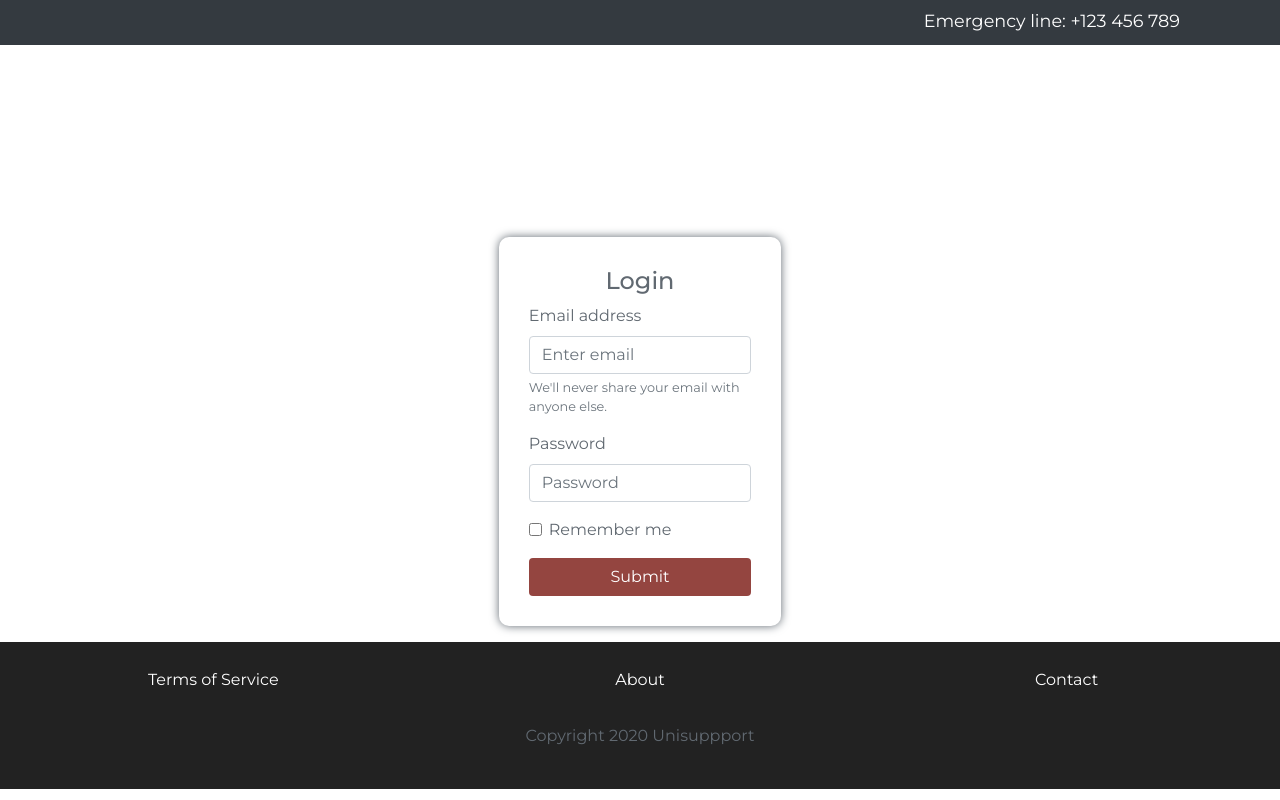
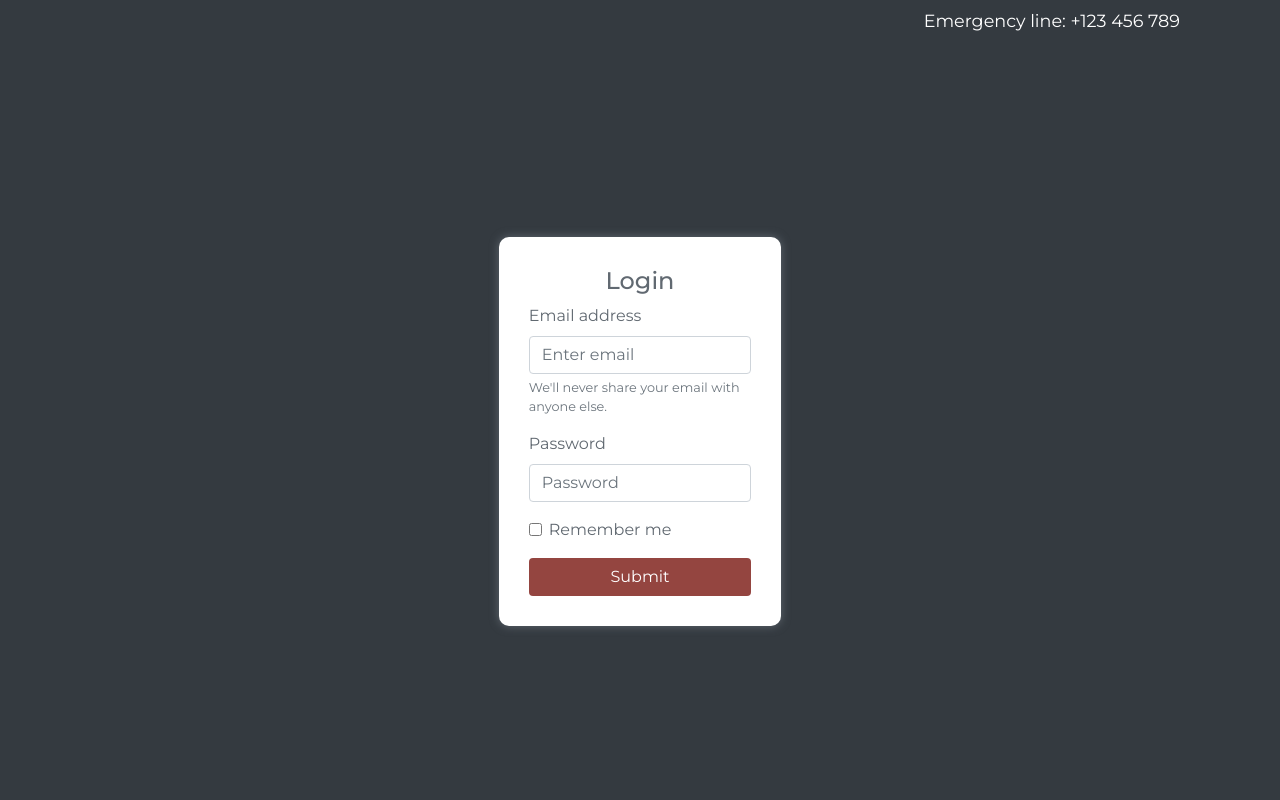
Before and after one commit to rainestormee/unisupportonline, a Django app: page /login/ in a window 1280 px wide. Run offline with Django 3.2, Linux system fonts and the light colour scheme; some libraries are stand-ins or nearby versions.

Commit message:
Update login.html

```diff
--- a/uniSupportOnline/uniSupportOnline/templates/login.html
+++ b/uniSupportOnline/uniSupportOnline/templates/login.html
@@ -18,7 +18,7 @@
     <!-- Google Fonts -->
     <link href="https://fonts.googleapis.com/css?family=Montserrat:300,400,500,600,700&display=swap" rel="stylesheet">
 </head>
-<body>
+<body style="background-color: #343a40;">
 
   <!-- Top Bar -->
   <div class="top-bar bg-dark sticky-top">
@@ -65,24 +65,6 @@
 
 <!-- End Main -->
 
-<!-- Start Footer -->
-<footer>
-    <div class="row">
-        <div class="col-md-4 text-center">
-            <a href="../terms">Terms of Service</a>
-        </div>
-        <div class="col-md-4 text-center">
-            <a href="../about">About</a>
-        </div>
-        <div class="col-md-4 text-center">
-            <a href="../contact">Contact</a>
-        </div>
-        <div class="container text-center" style="margin-top: 2rem;">
-            <p>Copyright 2020 Unisuppport</p>
-        </div>
-    </div>
-</footer>
-<!-- End Footer -->
 
 <!-- jQuery -->
 <script src="../static/js/jquery-3.5.1.min.js"></script>
```
